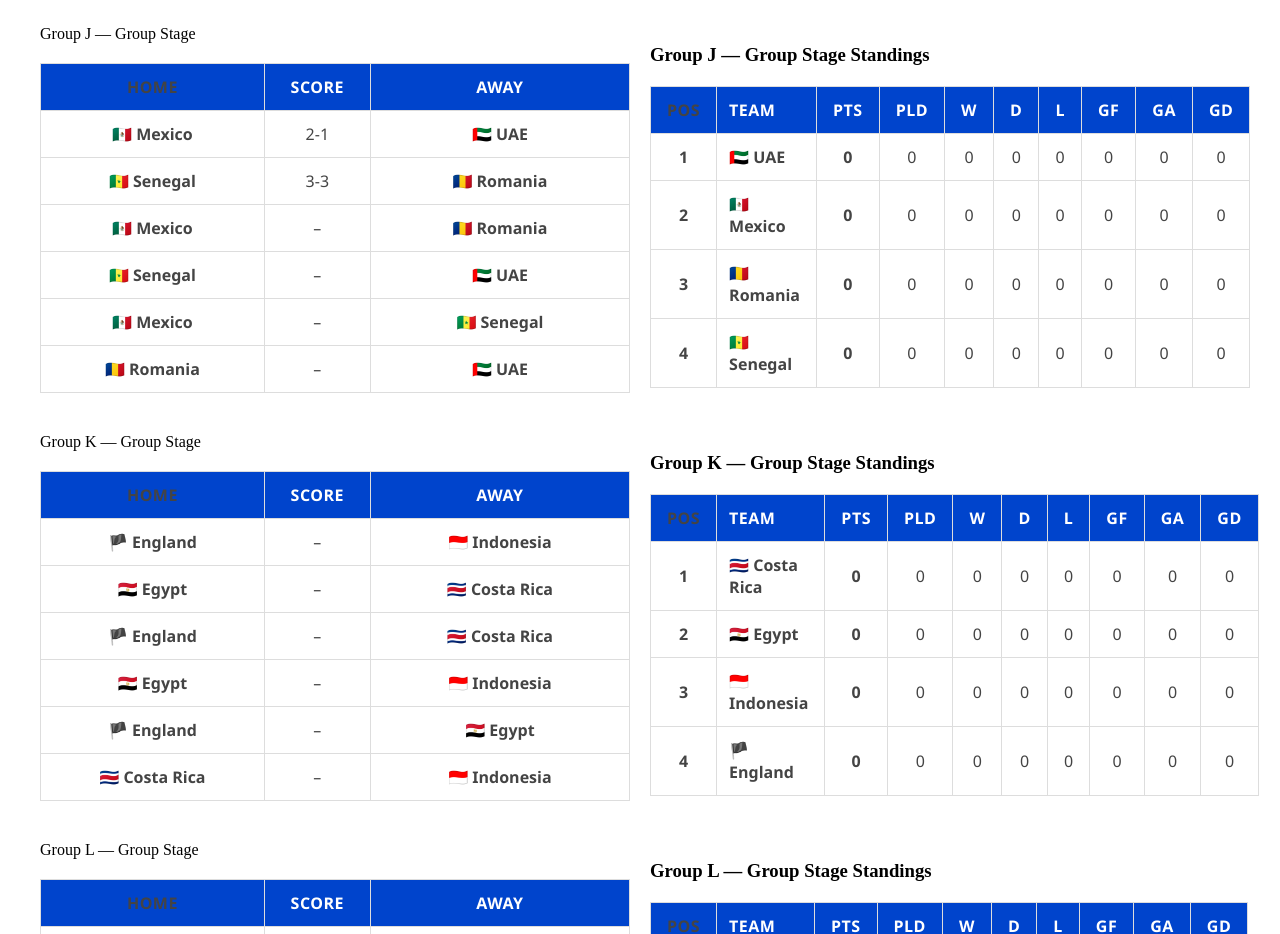
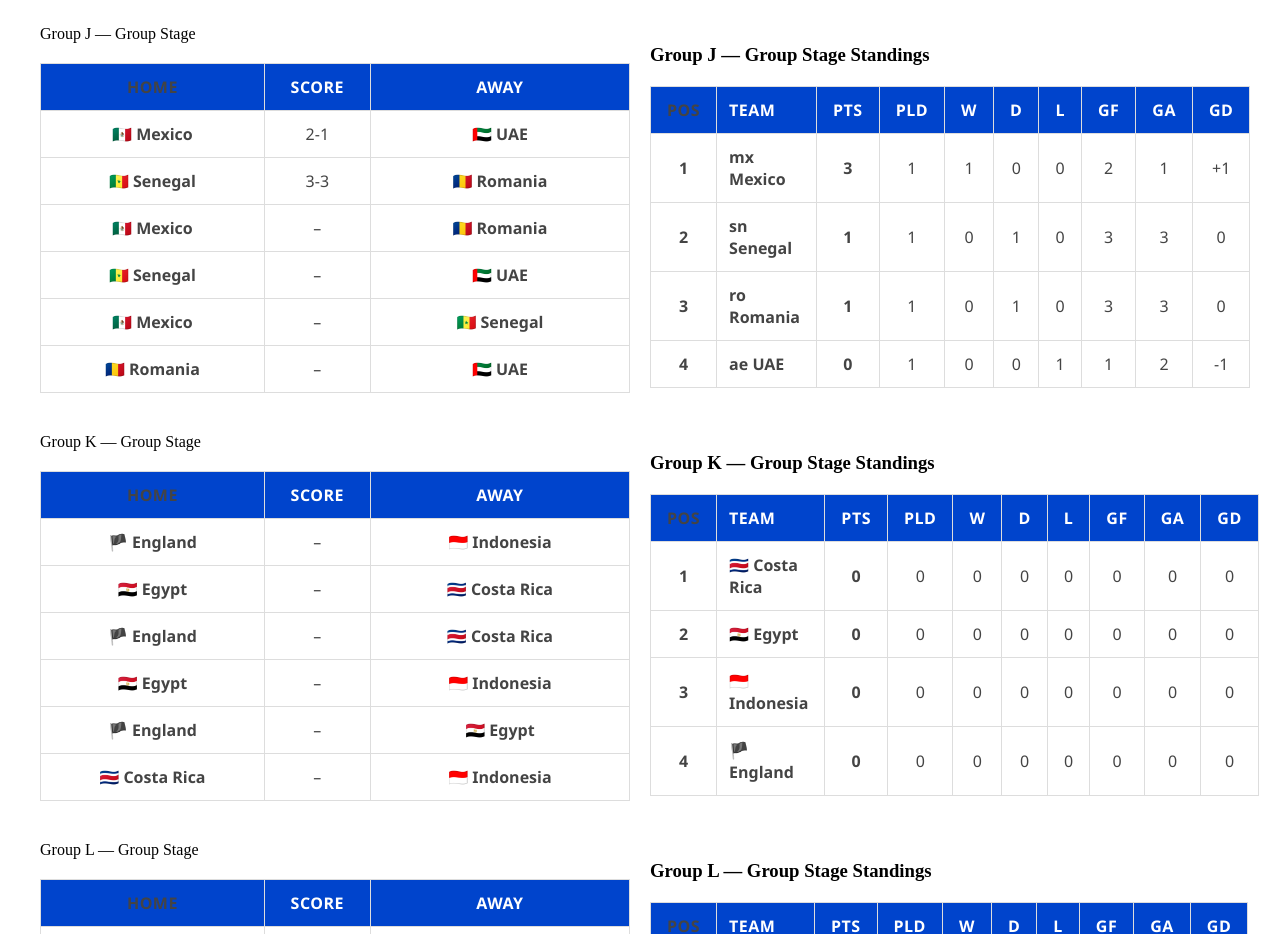
Before and after one commit to MarcusMachado15/whoisgonnawin-clean, a Next.js app: page /worldcup in a window 1280 px wide. Shown: the part 3880-4814 px from the top of the page. Built offline with nearby package versions, Linux system fonts and the light colour scheme.

Commit message:
Atualiza World Cup 2025 (grupos e estilo)

```diff
--- a/app/worldcup/page.tsx
+++ b/app/worldcup/page.tsx
@@ -210,7 +210,11 @@ const groupsData: Record<string, { title?: string; matches: Match[]; standings:
       { home: '🇲🇽 Mexico',  score: '–', away: '🇸🇳 Senegal' },
       { home: '🇷🇴 Romania', score: '–', away: '🇦🇪 UAE' },
     ],
-    standings: [],
+    standings: [ { pos: 1, team: 'mx Mexico',  played: 1, won: 1, draw: 0, lost: 0, gf: 2, ga: 1, gd: +1, pts: 3 },
+  { pos: 2, team: 'sn Senegal', played: 1, won: 0, draw: 1, lost: 0, gf: 3, ga: 3, gd:  0, pts: 1 },
+  { pos: 3, team: 'ro Romania', played: 1, won: 0, draw: 1, lost: 0, gf: 3, ga: 3, gd:  0, pts: 1 },
+  { pos: 4, team: 'ae UAE',     played: 1, won: 0, draw: 0, lost: 1, gf: 1, ga: 2, gd: -1, pts: 0 },
+],
   },
 
   'Group K': {
```
